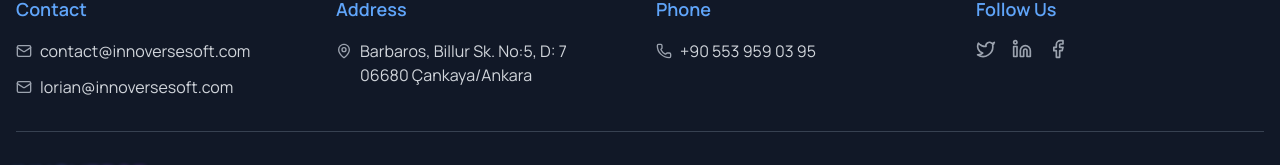
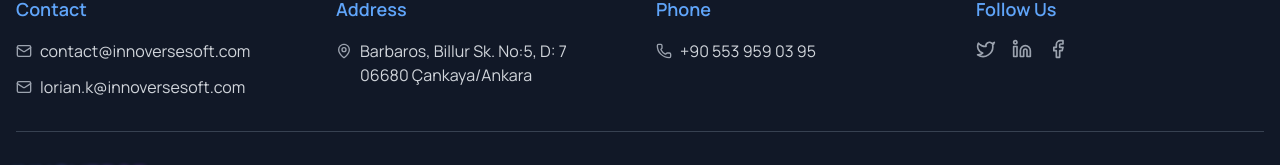
Before and after one commit to innoVerseSoft/innoversesoft.com, a Next.js app: page / in a window 1280 px wide. Shown: the part 4783-4948 px from the top of the page. Built offline with nearby package versions, Linux system fonts and the light colour scheme.

Commit message:
Update email address in Footer component for contact information accuracy.

```diff
--- a/src/app/components/Footer.tsx
+++ b/src/app/components/Footer.tsx
@@ -34,7 +34,7 @@ export default function Footer() {
               <div className="flex items-center space-x-2">
                 <Mail className="w-4 h-4 text-gray-400" />
                 <a href="mailto:lorian@innoversesoft.com" className="text-gray-300 hover:text-white transition-colors">
-                  lorian@innoversesoft.com
+                  lorian.k@innoversesoft.com
                 </a>
               </div>
             </div>
```
